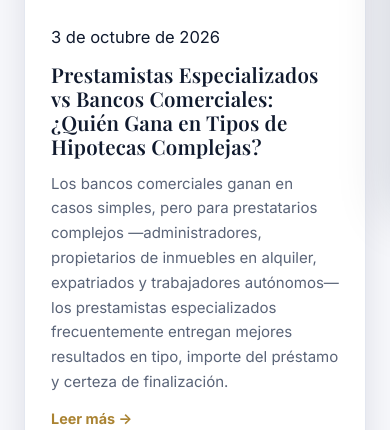
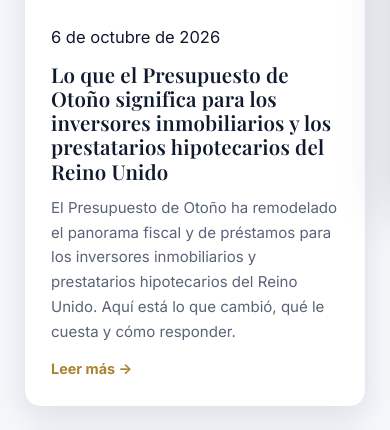
Before and after one commit to tradergibkey/agnes-mortgage, a website: page blog/es/index.html in a window 390 px wide. Shown: the part 648-1078 px from the top of the page. Drawn offline with nearby package versions, Linux system fonts and the light colour scheme.

Commit message:
Add "Lo que el Presupuesto de Otoño significa para los inversores inmobiliarios y los prestatarios hipotecarios del Reino Unido" to es blog index

```diff
--- a/blog/es/index.html
+++ b/blog/es/index.html
@@ -115,6 +115,17 @@
 
 
     <article class="card">
+      <a href="/blog/posts/es/what-the-autumn-budget-means-for-uk-property-investors-and-mortgage-borrowers" class="card-img">
+        <img src="https://images.pexels.com/photos/17160708/pexels-photo-17160708.jpeg?auto=compress&amp;cs=tinysrgb&amp;dpr=2&amp;h=650&amp;w=940" alt="Lo que el Presupuesto de Otoño significa para los inversores inmobiliarios y los prestatarios hipotecarios del Reino Unido" loading="lazy">
+      </a>
+      <div class="card-body">
+        <time datetime="2026-10-06T15:32:11.569Z">6 de octubre de 2026</time>
+        <h3><a href="/blog/posts/es/what-the-autumn-budget-means-for-uk-property-investors-and-mortgage-borrowers">Lo que el Presupuesto de Otoño significa para los inversores inmobiliarios y los prestatarios hipotecarios del Reino Unido</a></h3>
+        <p>El Presupuesto de Otoño ha remodelado el panorama fiscal y de préstamos para los inversores inmobiliarios y prestatarios hipotecarios del Reino Unido. Aquí está lo que cambió, qué le cuesta y cómo responder.</p>
+        <a href="/blog/posts/es/what-the-autumn-budget-means-for-uk-property-investors-and-mortgage-borrowers" class="card-link">Leer más →</a>
+      </div>
+    </article>
+<article class="card">
       <a href="/blog/posts/es/specialist-lenders-vs-high-street-banks-which-wins-on-complex-mortgage-rates" class="card-img">
         <img src="https://images.pexels.com/photos/351264/pexels-photo-351264.jpeg?auto=compress&amp;cs=tinysrgb&amp;dpr=2&amp;h=650&amp;w=940" alt="Prestamistas Especializados vs Bancos Comerciales: ¿Quién Gana en Tipos de Hipotecas Complejas?" loading="lazy">
       </a>
```
